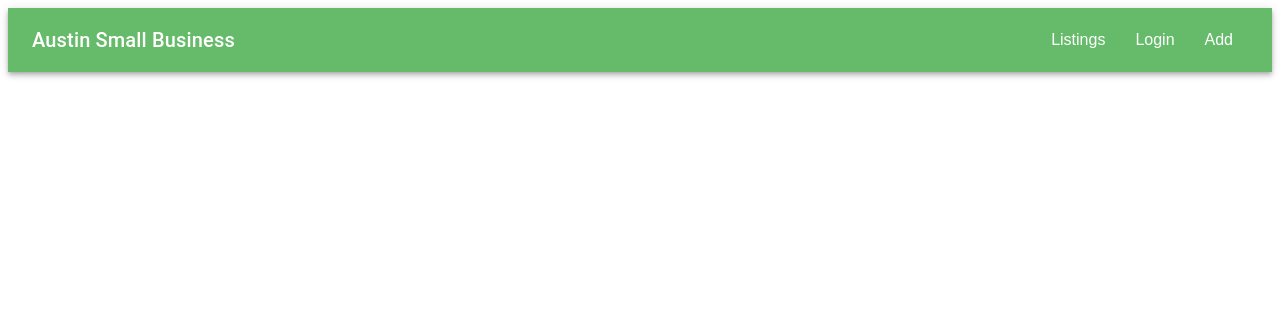
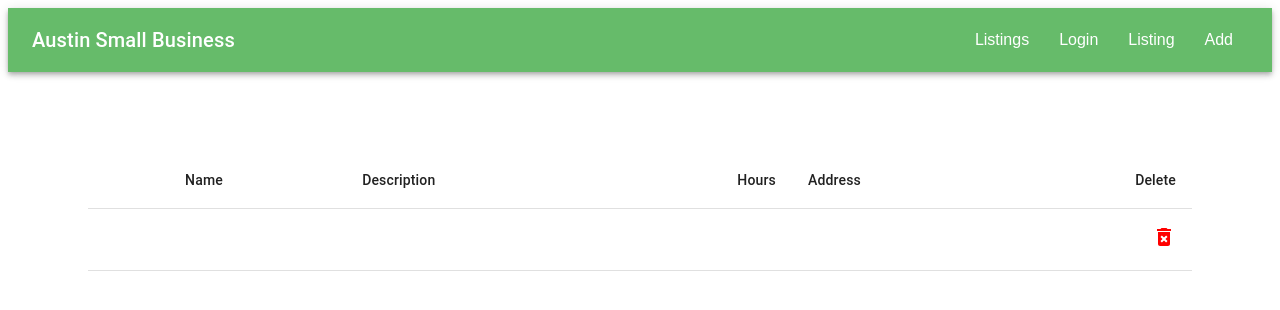
Before and after one commit to MarisolM09/Small-business-411, a React (Create React App) app: page /protectedlisting in a window 1280 px wide. Shown: the top 310 px of the page. Built offline with nearby package versions, Linux system fonts and the light colour scheme.

Commit message:
saving commit

```diff
--- a/src/Router.js
+++ b/src/Router.js
@@ -1,10 +1,23 @@
 import React from "react";
-import { Routes, Route } from "react-router-dom";
+import { Routes, Route, Navigate } from "react-router-dom";
+import cookie from 'cookie';
 import Listings from "./components/Listings";
 import Login from "./components/Login";
 import PizzaListing from "./components/PizzaListing";
 import CoffeeListing from "./components/CoffeeListing";
 import AddListing from "./components/AddListing"
+import ProtectedListings from "./components/ProtectedListings";
+
+const checkAuth = () => {
+  const cookies = cookie.parse(document.cookie)
+  return cookies["loggedIn"] ? true : false
+}
+
+const ProtectedRoute = (props) => {
+  const { component : Component } = props;
+
+  return checkAuth() === true ? <Component /> : <Navigate to="/login" />
+}
 
 const Router = () => {
   return (
@@ -13,6 +26,7 @@ const Router = () => {
       <Route path="/login" element={<Login />}></Route>
       <Route path="/pizzalisting" element={<PizzaListing />}></Route>
       <Route path="/coffeelisting" element={<CoffeeListing />}></Route>
+      <Route path="/protectedlisting" element={<ProtectedListings />}></Route>
       <Route path="/addlisting" element={<AddListing />}></Route>
     </Routes>
   );
--- a/src/components/Navbar.js
+++ b/src/components/Navbar.js
@@ -31,6 +31,11 @@ export default function Navbar(props) {
               </Link>
             </li>
             <li className="nav-list-item">
+              <Link to="/protectedlisting" style={linkStyle}>
+                Listing
+              </Link>
+            </li>
+            <li className="nav-list-item">
               <Link to="/addlisting" style={linkStyle}>
                 Add
               </Link>
--- /dev/null
+++ b/src/components/ProtectedListings.js
@@ -0,0 +1,46 @@
+import * as React from "react";
+import Table from "@mui/material/Table";
+import TableBody from "@mui/material/TableBody";
+import TableHead from "@mui/material/TableHead";
+import TableCell from "@mui/material/TableCell";
+import TableRow from "@mui/material/TableRow";
+import Grid from "@mui/material/Grid";
+import DeleteForeverIcon from "@mui/icons-material/DeleteForever";
+
+export default function ProtectedListings(props) {
+  return (
+    <div className="listings">
+      <Table width={400}>
+        <TableHead>
+          <TableRow>
+            <TableCell component="th" scope="row"></TableCell>
+            <TableCell align="left">Name</TableCell>
+            <TableCell align="left">Description</TableCell>
+            <TableCell align="right">Hours</TableCell>
+            <TableCell align="left">Address</TableCell>
+            <TableCell align="right">Delete</TableCell>
+          </TableRow>
+        </TableHead>
+        <TableBody>
+          <TableRow
+          >
+            <TableCell component="th" scope="row"></TableCell>
+            <TableCell
+              sx={{ textDecoration: "underline" }}
+              align="left"
+            ></TableCell>
+            <TableCell align="left"></TableCell>
+            <TableCell align="right"></TableCell>
+            <TableCell align="left"></TableCell>
+            <TableCell align="right">
+              <Grid style={{ color: "red", cursor: "pointer" }} item xs={8}>
+                <DeleteForeverIcon />
+              </Grid>
+            </TableCell>
+          </TableRow>
+
+        </TableBody>
+      </Table>
+    </div>
+  );
+}
--- a/src/containers/AddListing.js
+++ b/src/containers/AddListing.js
@@ -1,6 +1,6 @@
 import { connect } from "react-redux";
 import AddListing from "../components/AddListing";
-import { addListing, removeListing } from "../redux/actions";
+import { addListing } from "../redux/actions";
 
 const mapStateToProps = (state) => {
     return {
--- /dev/null
+++ b/src/containers/ProtectedListings.js
@@ -0,0 +1,19 @@
+import { connect } from "react-redux";
+import ProtectedListings from "../components/ProtectedListings";
+import { removeListing } from "../redux/action";
+
+const mapStateToProps = (state) => {
+  return {
+    listings: state.listings,
+
+  };
+};
+
+const mapDispatchToProps = (dispatch) => {
+  return {
+    removeListing: (index) => dispatch(removeListing(index))
+
+  };
+};
+
+export default connect(mapStateToProps, mapDispatchToProps)(ProtectedListings);
```
Also changed, not shown: src/containers/Listings.js (deleted, +0 -19 lines).
